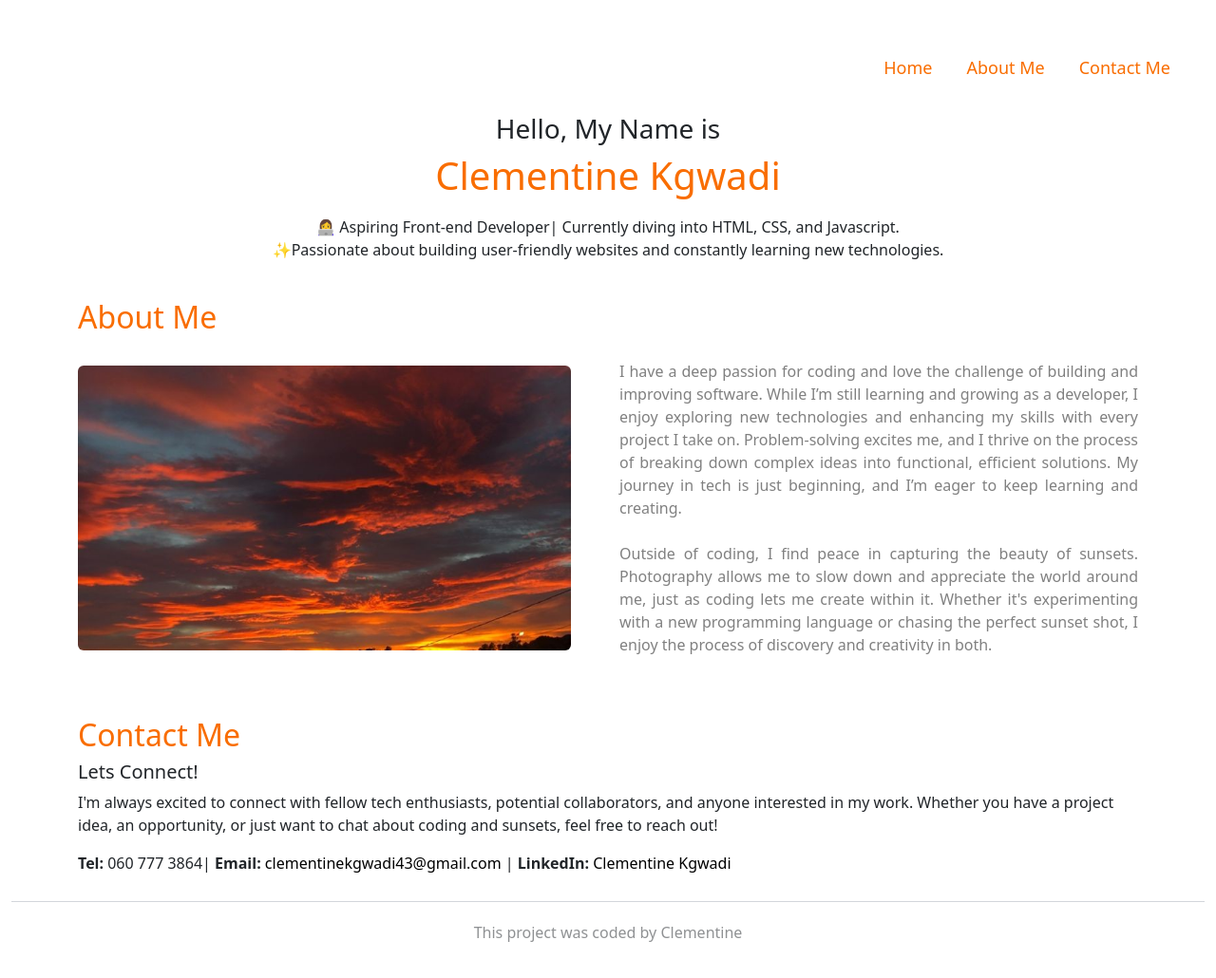
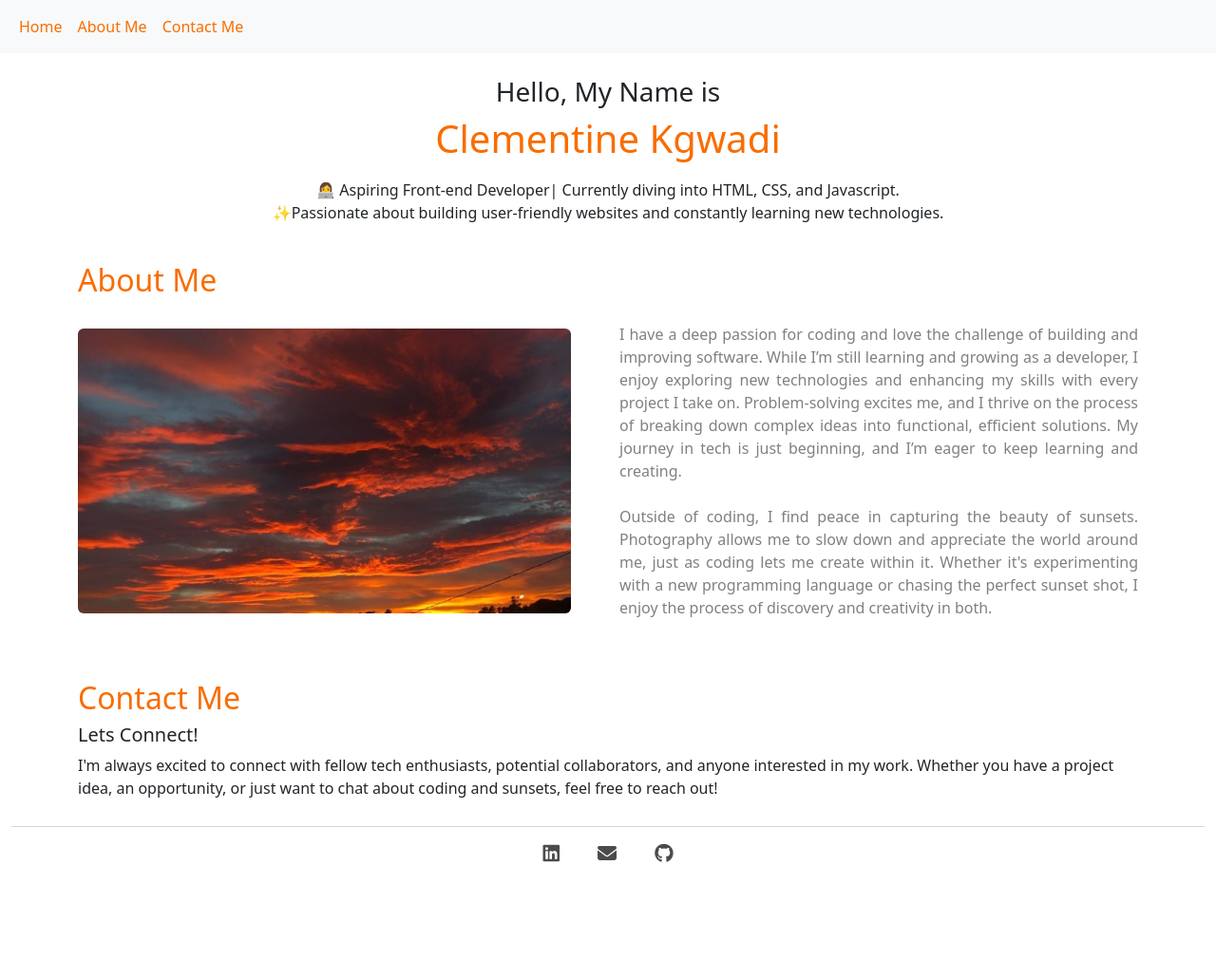
Before and after one commit to clementineKgwadi/Portfolio-Website, a plain HTML site: page index.html in a window 1280 px wide. Shown: the whole page at 95% size. After the commit the page ends 955 px from the top, so only its background shows below. Drawn offline with nearby package versions, Linux system fonts and the light colour scheme.

Commit message:
Updated nav bar and footer

```diff
--- a/index.html
+++ b/index.html
@@ -14,28 +14,53 @@
       crossorigin="anonymous"
     />
     <script
-      src="https://cdn.jsdelivr.net/npm/bootstrap@5.3.3/dist/js/bootstrap.bundle.min.js"
-      integrity="sha384-YvpcrYf0tY3lHB60NNkmXc5s9fDVZLESaAA55NDzOxhy9GkcIdslK1eN7N6jIeHz"
+      src="https://cdn.jsdelivr.net/npm/bootstrap@5.3.5/dist/js/bootstrap.bundle.min.js"
+      integrity="sha384-k6d4wzSIapyDyv1kpU366/PK5hCdSbCRGRCMv+eplOQJWyd1fbcAu9OCUj5zNLiq"
       crossorigin="anonymous"
     ></script>
+    <link
+      rel="stylesheet"
+      href="https://cdnjs.cloudflare.com/ajax/libs/font-awesome/6.7.2/css/all.min.css"
+      integrity="sha512-Evv84Mr4kqVGRNSgIGL/F/aIDqQb7xQ2vcrdIwxfjThSH8CSR7PBEakCr51Ck+w+/U6swU2Im1vVX0SVk9ABhg=="
+      crossorigin="anonymous"
+      referrerpolicy="no-referrer"
+    />
     <link rel="stylesheet" href="src/style.css" />
     <title>Front-end Developer - Clementine Kgwadi</title>
   </head>
   <body>
     <div class="container-fluid">
       <header>
-        <nav>
-          <ul>
-            <li>
-              <a href="index.html">Home</a>
-            </li>
-            <li>
-              <a href="index.html#about-me" title="About Clementine">About Me</a>
-            </li>
-            <li>
-              <a href="index.html#contact-me" title="Contact Clementine">Contact Me</a>
-            </li>
-          </ul>
+        <nav class="navbar navbar-expand-lg bg-body-tertiary fixed-top">
+          <div class="container-fluid">
+            <button
+              class="navbar-toggler"
+              type="button"
+              data-bs-toggle="collapse"
+              data-bs-target="#navbarNav"
+              aria-controls="navbarNav"
+              aria-expanded="false"
+              aria-label="Toggle navigation"
+            >
+              <span class="navbar-toggler-icon"></span>
+            </button>
+            <div class="collapse navbar-collapse" id="navbarNav">
+              <ul class="navbar-nav">
+                <li class="nav-item">
+                  <a class="nav-link" aria-current="page" href="index.html"
+                    >Home</a
+                  >
+                </li>
+                <li class="nav-item">
+                  <a class="nav-link" href="index.html#about-me"title="About Clementine">About Me</a>
+                </li>
+                <li class="nav-item">
+                  <a class="nav-link" href="index.html#contact-me" title="Contact Clementine">Contact Me</a>
+                </li>
+
+              </ul>
+            </div>
+          </div>
         </nav>
       </header>
       <main>
@@ -43,8 +68,8 @@
           <h3>Hello, My Name is</h3>
           <h1>Clementine Kgwadi</h1>
           <p class="bio">
-            👩‍💻 Aspiring Front-end Developer| Currently diving into HTML, CSS, and
-            Javascript. <br />
+            👩‍💻 Aspiring Front-end Developer| Currently diving into HTML, CSS,
+            and Javascript. <br />
             ✨Passionate about building user-friendly websites and constantly
             learning new technologies.
           </p>
@@ -90,26 +115,23 @@
             you have a project idea, an opportunity, or just want to chat about
             coding and sunsets, feel free to reach out!
           </p>
-
-          <p>
-            <span class="contact-me">
-              <strong>Tel:</strong> 060 777 3864|
-
-              <strong>Email:</strong>
-              <a href="mailto:clementinekgwadi43@gmail.com"
-                >clementinekgwadi43@gmail.com</a
-              >
-              |
-              <strong>LinkedIn:</strong>
-              <a href="www.linkedin.com/in/clementine-kgwadi-a8b086230"
-                >Clementine Kgwadi</a
-              >
-            </span>
-          </p>
         </div>
       </main>
       <footer>
-        <p>This project was coded by Clementine</p>
+        <a
+          href="www.linkedin.com/in/clementine-kgwadi-a8b086230"
+          title="Clementine Kgwadi"
+        >
+          <i class="fab fa-linkedin"> </i
+        ></a>
+
+        <a href="mailto:clementinekgwadi43@gmail.com"
+          ><i class="fas fa-envelope"></i
+        ></a>
+
+        <a href="https://github.com/clementineKgwadi">
+          <i class="fab fa-github"></i
+        ></a>
       </footer>
     </div>
   </body>
--- a/src/style.css
+++ b/src/style.css
@@ -1,26 +1,19 @@
 body {
-  margin: 40px auto;
+  margin: 0 auto;
 }
 
-nav ul {
-  list-style: none;
-  display: flex;
-  justify-content: flex-end;
-  padding: 18px;
-  width: 100%;
+.navbar-nav .nav-link{
+  color: #f96d00 !important;
 }
 
-nav ul li a {
-  text-decoration: none;
-  margin: 18px;
-  font-weight: 500;
-  color: #f96d00;
-  font-size: 18px;
+.navbar-nav .nav-link:hover{
+  opacity: 0.6;
 }
 
-nav ul li a:hover {
-  opacity: 0.6;
+.container{
+  margin-top: 80px;
 }
+
 .bio {
   margin-top: 18px;
   text-align: center;
@@ -67,7 +60,14 @@ footer {
   margin: 28px 0;
   border-top: 1px solid #d3d6db;
 }
-footer p {
-  margin-top: 20px;
-  opacity: 0.5;
+footer i{
+  margin: 18px;
+  font-size: 20px;
+   transition: transform 0.3 ease-out;
+   color: #000000;
+   opacity: 0.7;
 }
+
+footer i:hover{
+  transform: scale(1.1);
+}
```
